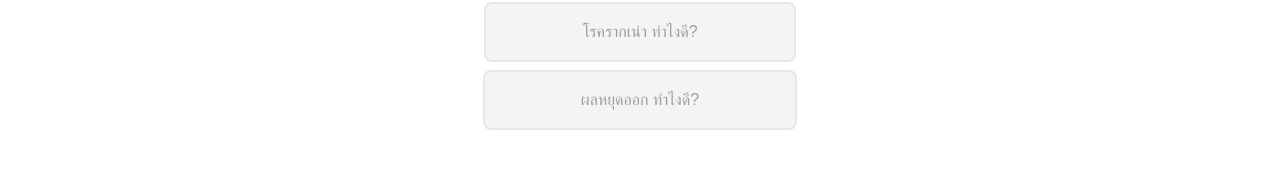
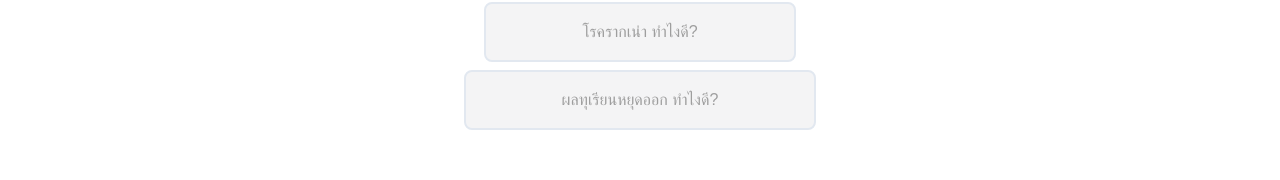
Before and after one commit to tonkaew131/GuaranTree, a Next.js app in the folder frontend/: page /helper in a window 1280 px wide. Shown: the part 401-581 px from the top of the page. Built offline with nearby package versions, Linux system fonts and the light colour scheme; a web font is replaced by a local one.

Commit message:
Fixed Typo "น้ำท้วม"

```diff
--- a/frontend/src/pages/helper/index.jsx
+++ b/frontend/src/pages/helper/index.jsx
@@ -18,9 +18,9 @@ export default function Page() {
   const inputRef = useRef()
 
   const sampleChats = [
-    "น้ำท้วมสวน ทำไงดี?",
+    "น้ำท่วมสวน ทำไงดี?",
     "โรครากเน่า ทำไงดี?",
-    "ผลหยุดออก ทำไงดี?",
+    "ผลทุเรียนหยุดออก ทำไงดี?",
   ]
 
   function onClickSuggest(suggest) {
```
